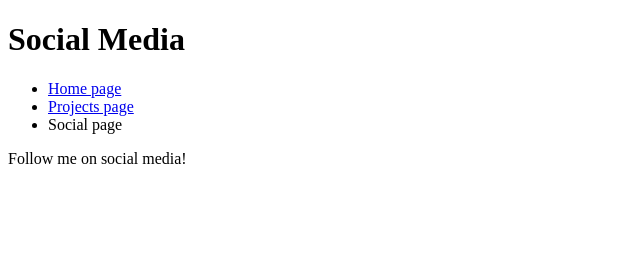
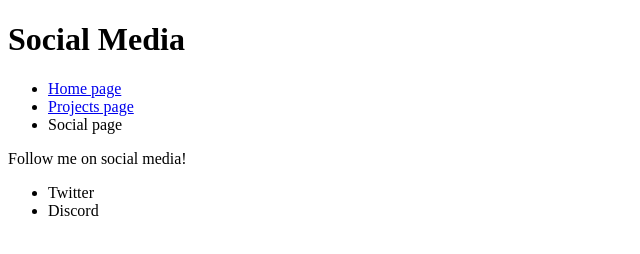
Before and after one commit to shugarshock/shugarshock.github.io, a plain HTML site: page social.html in a window 1280 px wide. Shown: the whole page, without its empty margins (0-640 px from the left). Drawn offline with Linux system fonts and the light colour scheme.

Commit message:
Update social.html

```diff
--- a/social.html
+++ b/social.html
@@ -17,6 +17,10 @@
 		</nav>
 		<main>
 			<p>Follow me on social media!</p>
+			<ul>
+				<li class="twitter">Twitter</li>
+				<li>Discord</li>
+			</ul>
 		</main>
 	</body>
 </html>
```
